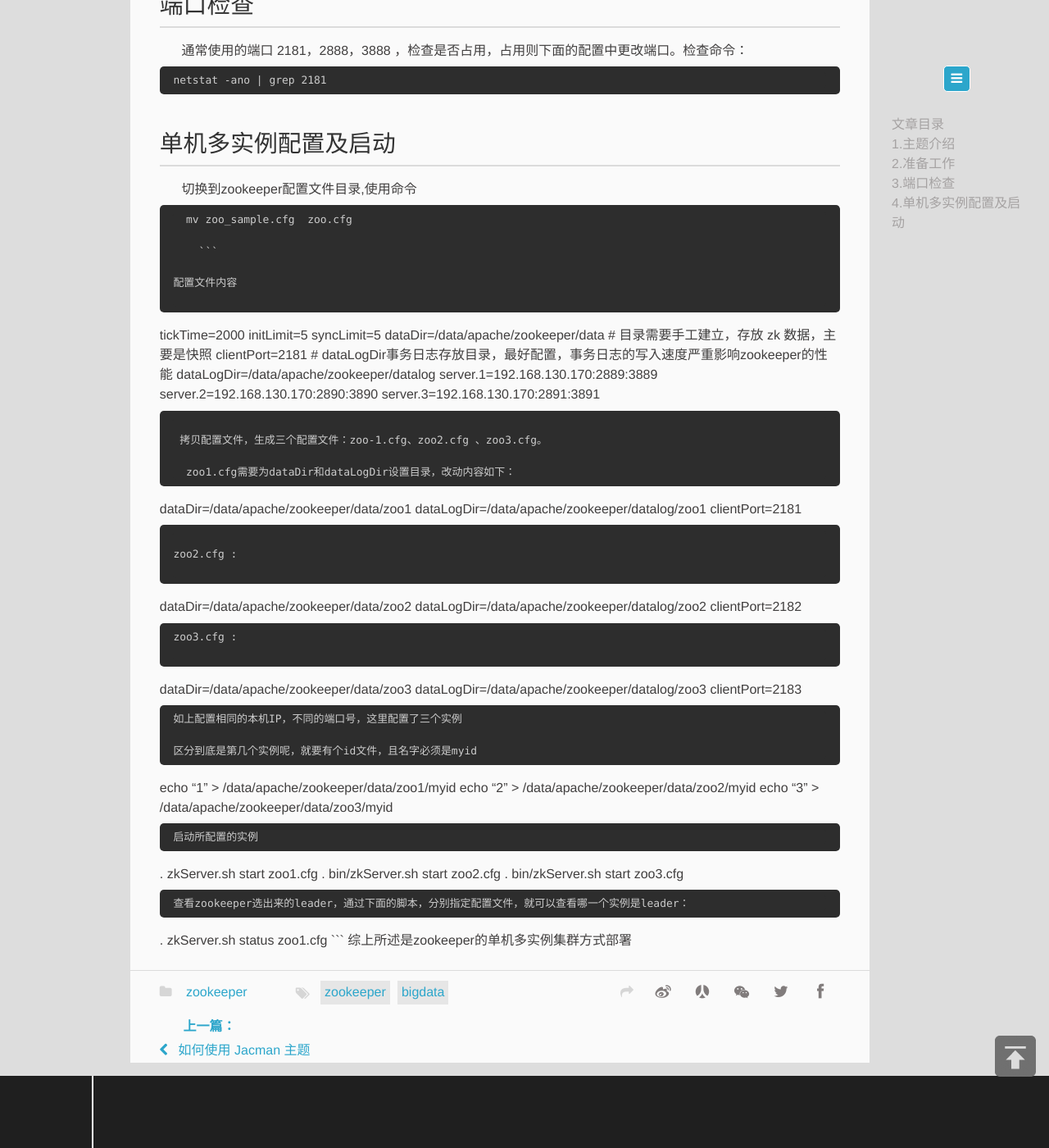
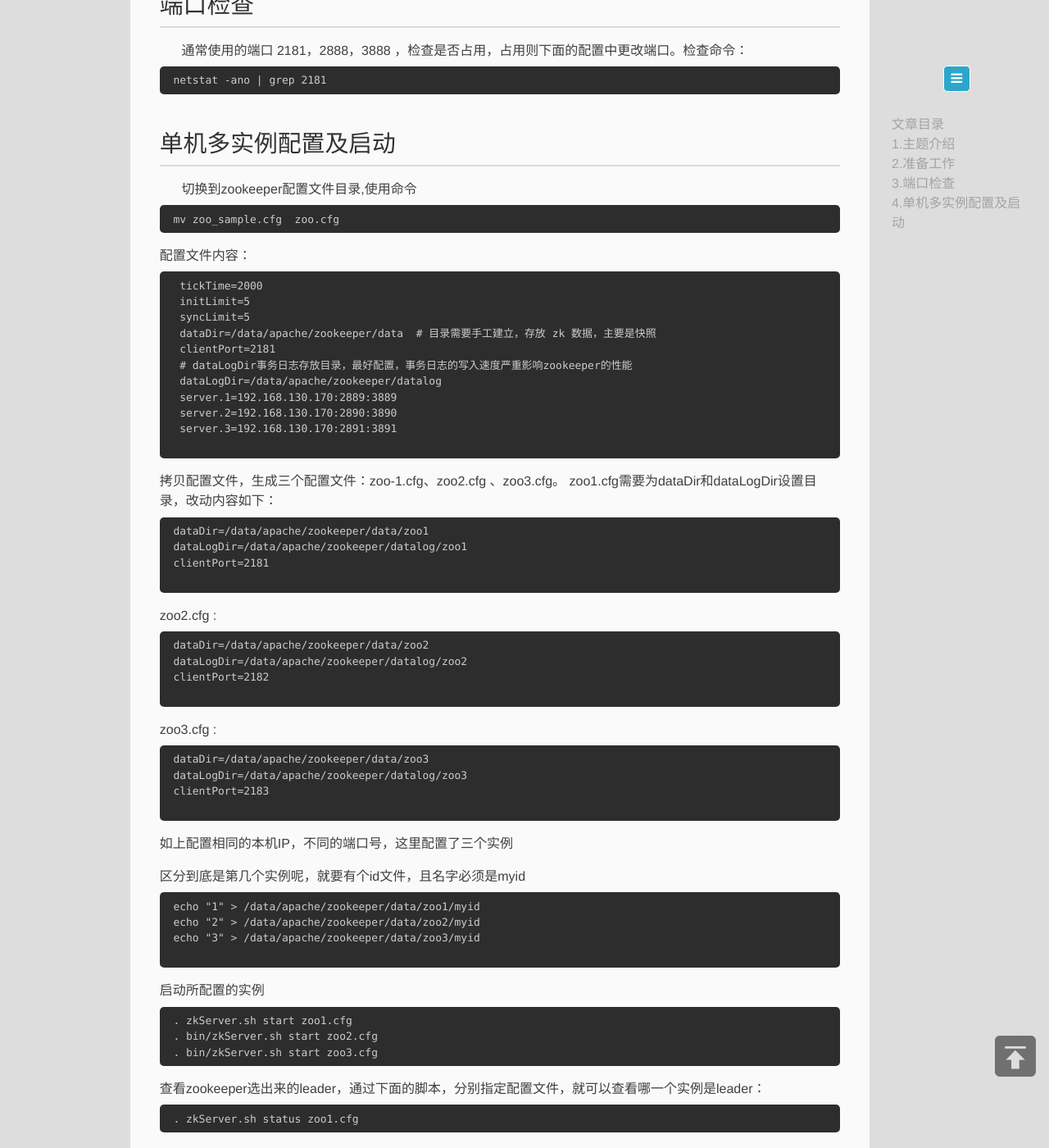
Before and after one commit to simon2011/simon2011.github.io, a Jekyll site: the page built from _posts/2016-10-04-how-to-use-zookeeper.md, in a window 1280 px wide and 1400 px high, scrolled down 1126 px. Shown: the whole window at 82% size. Built offline with Jekyll 4.4.1, drawn with Linux system fonts in a browser that asks for light colours; Markdown is read by kramdown in place of the engine named in the settings; some of the changed text lies outside the part shown.

Commit message:
Update 2016-10-04-how-to-use-zookeeper.md

````diff
--- a/_posts/2016-10-04-how-to-use-zookeeper.md
+++ b/_posts/2016-10-04-how-to-use-zookeeper.md
@@ -40,12 +40,12 @@ description: ZooKeeper是一个分布式的，开放源码的分布式应用程
 
 ##单机多实例配置及启动
 &nbsp;&nbsp;&nbsp;&nbsp;&nbsp;&nbsp;切换到zookeeper配置文件目录,使用命令
-   ```
-  mv zoo_sample.cfg  zoo.cfg
 
-    ```
+    mv zoo_sample.cfg  zoo.cfg
 
-配置文件内容
+
+
+配置文件内容：
 
  ```
  tickTime=2000
@@ -62,8 +62,8 @@ description: ZooKeeper是一个分布式的，开放源码的分布式应用程
   ```
 
  拷贝配置文件，生成三个配置文件：zoo-1.cfg、zoo2.cfg 、zoo3.cfg。
+  zoo1.cfg需要为dataDir和dataLogDir设置目录，改动内容如下：
 
-  zoo1.cfg需要为dataDir和dataLogDir设置目录，改动内容如下：
 ```
 dataDir=/data/apache/zookeeper/data/zoo1
 dataLogDir=/data/apache/zookeeper/datalog/zoo1
````
